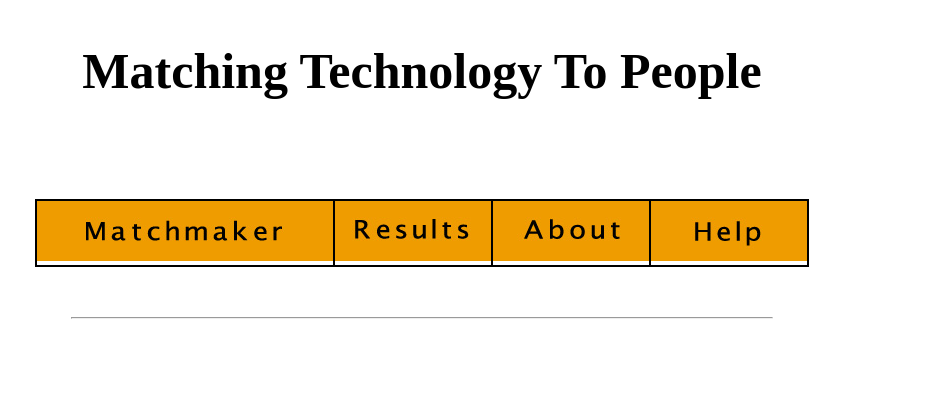
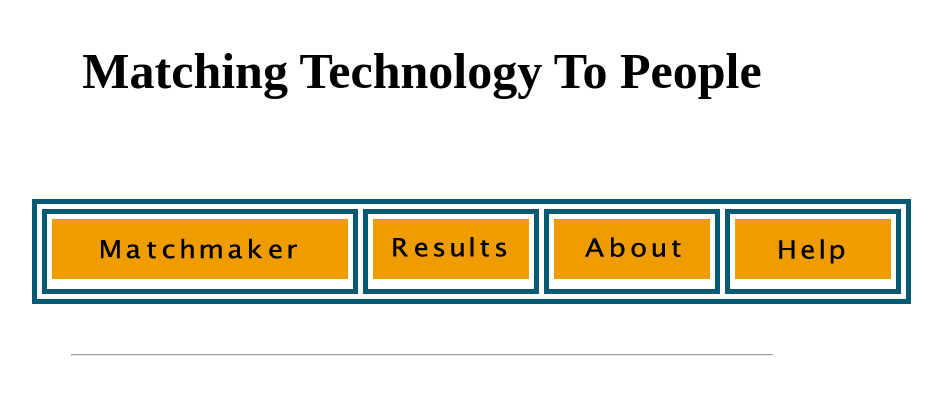
Before and after one commit to ClayGithub/TheMatchmaker, a PHP site: page /results.php in a window 1280 px wide. Shown: the top 395 px of the page, without its empty margins (218-1160 px from the left). Run offline with PHP 8.4, Linux system fonts and the light colour scheme; the visitor is signed in with stand-in values (Sample User, id 1).

Commit message:
Interface Final
These are More done

```diff
--- a/help.php
+++ b/help.php
@@ -62,7 +62,9 @@ function MM_nbGroup(event, grpName) { //v6.0
 
 <style>
 table, th, td {
-     border: 1px solid black;
+     border: 5px solid #045973;
+
+	 font-size: 20px
 }
 .STYLE1 {font-family: "Times New Roman", Times, serif}
 body,td,th {
@@ -80,7 +82,7 @@ body {
 <h2 class="STYLE1" style = 'text-align:center; font-size:50px;'>Matching Technology To People<br>
   <br>
 </h2>
-<table border="0" align="center" cellpadding="0" cellspacing="0" bordercolor="#FFFFFF">
+<table border="2" align="center" cellpadding="5" cellspacing="5" bordercolor="#FFFFFF">
   <tr>
     <td><a href="index.php" target="_top" onClick="MM_nbGroup('down','group1','Matchmaker','',1)" onMouseOver="MM_nbGroup('over','Matchmaker','./images/matchmaker1.jpg','',1)" onMouseOut="MM_nbGroup('out')"><img src="./images/matchmaker0.jpg" alt="" name="Matchmaker" width="296" height="60" border="0" onload=""></a></td>
     <td><a href="results.php" target="_top" onClick="MM_nbGroup('down','group1','Results','',1)" onMouseOver="MM_nbGroup('over','Results','./images/results1.jpg','',1)" onMouseOut="MM_nbGroup('out')"><img src="./images/results0.jpg" alt="" name="Results" width="156" height="60" border="0" onload=""></a></td>
--- a/index.php
+++ b/index.php
@@ -15,7 +15,7 @@ session_start();
 
 <style>
 table, th, td {
-     border: 1px solid black;
+     border: 5px solid #045973;
 }
 body,td,th {
 	font-family: Times New Roman, Times, serif;
@@ -30,7 +30,7 @@ body {
 }
 .STYLE5 {
 	font-family: Georgia, "Times New Roman", Times, serif;
-	font-size: 18;
+	font-size: 20;
 }
 .STYLE6 {font-size: 36px}
 .STYLE7 {
@@ -115,7 +115,7 @@ function MM_nbGroup(event, grpName) { //v6.0
   <p>&nbsp;</p>
 </div>
 <div align="center">
-<table border="0" cellpadding="0" cellspacing="0" bordercolor="#FFFFFF">
+<table border="2" cellpadding="5" cellspacing="5" bordercolor="#FFFFFF">
   <tr>
     <td><a href="index.php" target="_top" onclick="MM_nbGroup('down','group1','Matchmaker','',1)" onmouseover="MM_nbGroup('over','Matchmaker','images/matchmaker1.jpg','',1)" onmouseout="MM_nbGroup('out')"><img src="images/matchmaker0.jpg" alt="" name="Matchmaker" width="296" height="60" border="0" id="Matchmaker" onload="" /></a></td>
     <td><a href="results.php" target="_top" onclick="MM_nbGroup('down','group1','Results','',1)" onmouseover="MM_nbGroup('over','Results','images/results1.jpg','',1)" onmouseout="MM_nbGroup('out')"><img src="images/results0.jpg" alt="" name="Results" width="156" height="60" border="0" id="Results" onload="" /></a></td>
--- a/results.php
+++ b/results.php
@@ -72,7 +72,9 @@ body {
 
 <style>
 table, th, td {
-     border: 1px solid black;
+     border: 5px solid #045973;
+
+	 font-size: 20px
 }
 .STYLE1 {font-family: "Times New Roman", Times, serif}
 </style>
@@ -84,7 +86,7 @@ table, th, td {
   <br>
 </h2>
 
-<table border="0" cellpadding="0" cellspacing="0">
+<table border="2" cellpadding="5" cellspacing="5">
   <tr>
     <td><a href="index.php" target="_top" onClick="MM_nbGroup('down','group1','Matchmaker','',1)" onMouseOver="MM_nbGroup('over','Matchmaker','images/matchmaker1.jpg','',1)" onMouseOut="MM_nbGroup('out')"><img src="images/matchmaker0.jpg" alt="" name="Matchmaker" width="296" height="60" border="0" onload=""></a></td>
     <td><a href="results.php" target="_top" onClick="MM_nbGroup('down','group1','Results','',1)" onMouseOver="MM_nbGroup('over','Results','images/results1.jpg','',1)" onMouseOut="MM_nbGroup('out')"><img src="images/results0.jpg" alt="" name="Results" width="156" height="60" border="0" onload=""></a></td>
@@ -171,7 +173,7 @@ if(isset($_GET['compatID'])) {
 	}
 
 			if ($result->num_rows > 0) {
-					echo "<table align='center';><tr><th>Device Name</th><th>Price</th><th>Website</th></tr>";
+					echo "<table align='center';><tr><th>Device Name</th><th>Description</th><th>Website</th></tr>";
 			// output data of each row
 					while($row = $result ->fetch_assoc()) {
 
@@ -179,7 +181,7 @@ if(isset($_GET['compatID'])) {
 
 
 
-						echo "<tr><td>". $row["peri_device_name"]. "</td><td>".$row["price"]."</td><td>".$row["website"]."</td></tr>";
+						echo "<tr><td 'width=50px;'>". $row["peri_device_name"]. "</td><td>".$row["description"]."</td><td>".$row["website"]."</td></tr>";
 
 					}
 					echo "</table>";
```
Also changed, not shown: about.php (+5 -2 lines).
